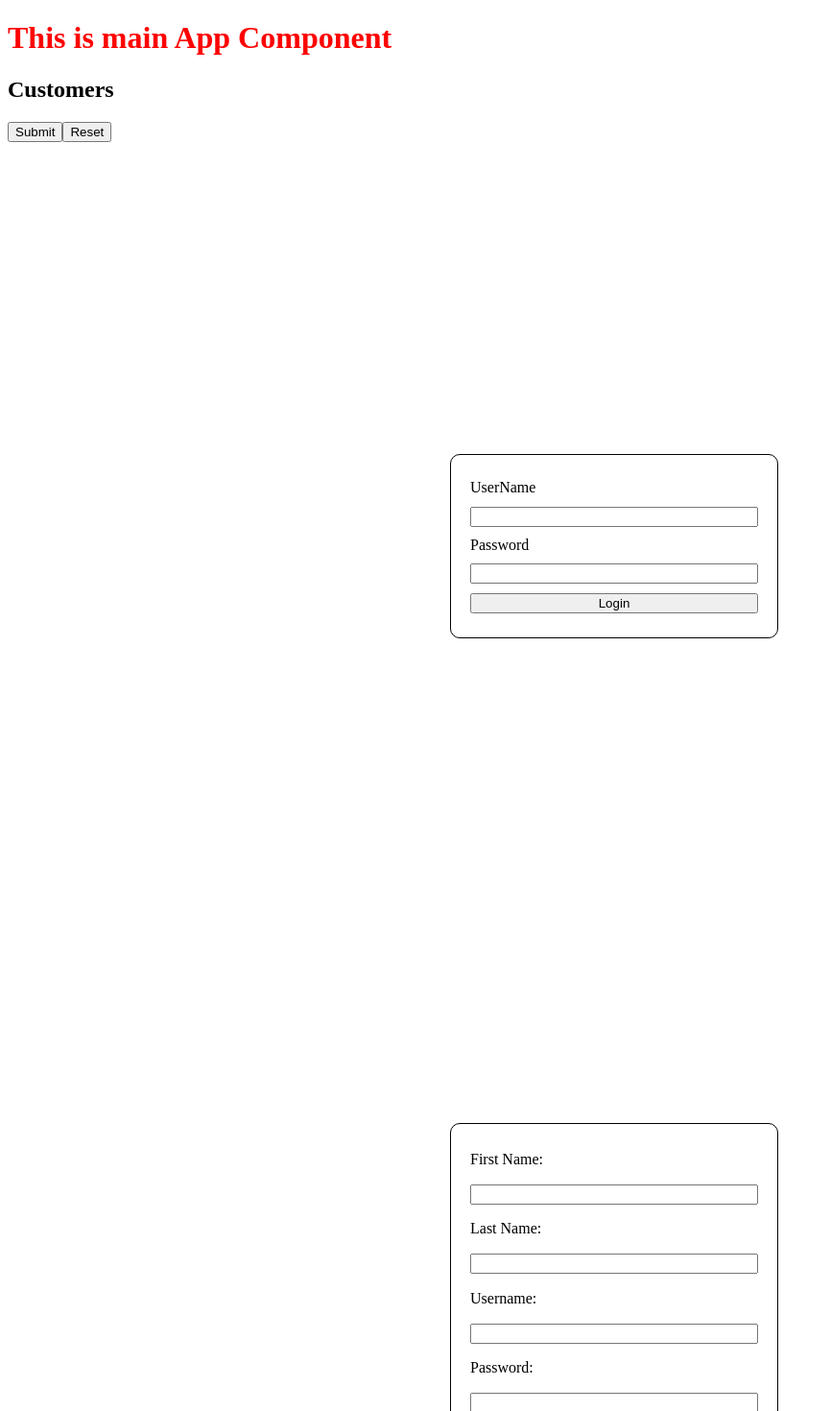
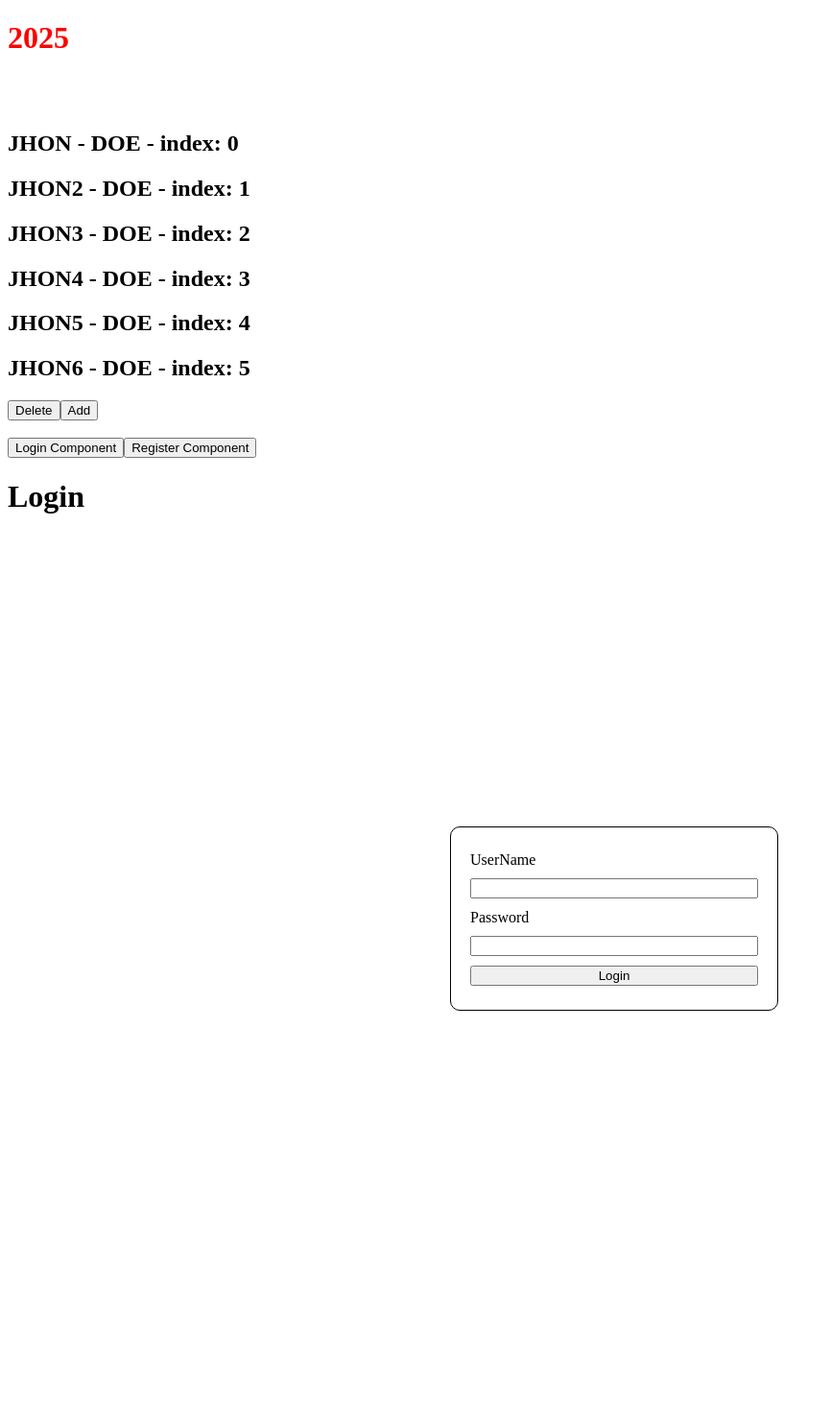
Before and after one commit to kachmazovi/Angular-Customers, an Angular app in the folder customers/: page / in a window 1280 px wide. Shown: the top 1470 px of the page at 96% size, without its empty margins (0-866 px from the left). After the commit the page ends 1365 px from the top, so only its background shows below. Built offline with nearby package versions, Linux system fonts and the light colour scheme.

Commit message:
add users page

```diff
--- a/customers/src/app/app.component.html
+++ b/customers/src/app/app.component.html
@@ -1,9 +1,24 @@
-<h1 class="my-h1">This is main App Component</h1>
+@if (user.profile.settings.startDate; as startDate) {
+<h1>{{ startDate }}</h1>
+}
 
-<h2>{{ title }}</h2>
+<br /><br />
 
-<button (click)="submit()">Submit</button>
-<button (click)="reset()">Reset</button>
+<app-customers />
 
-<app-login [title]="childLoginComp" />
-<app-register [title]="childRegisterComp" />
+<br /><br />
+
+<button (click)="login()">Login Component</button>
+<button (click)="register()">Register Component</button>
+<!-- @if (loginPage) {
+<app-login />
+} @else {
+<app-register />
+} -->
+@switch (loginPage) { @case (true) {
+<app-login />
+
+} @default {
+<app-register />
+
+} }
--- a/customers/src/app/app.component.ts
+++ b/customers/src/app/app.component.ts
@@ -1,10 +1,11 @@
 import { Component } from '@angular/core';
 import { LoginComponent } from './login/login.component';
 import { RegisterComponent } from './register/register.component';
+import { CustomersComponent } from './customers/customers.component';
 
 @Component({
   selector: 'app-root',
-  imports: [LoginComponent, RegisterComponent],
+  imports: [LoginComponent, RegisterComponent, CustomersComponent],
   templateUrl: './app.component.html',
   // template: ` <h1>This is Angular Application</h1> `,
   styleUrls: ['./app.component.scss'],
@@ -15,26 +16,25 @@ import { RegisterComponent } from './register/register.component';
   // `,
 })
 export class AppComponent {
-  public title!: string;
-  public childLoginComp!: string;
-  public childRegisterComp!: string;
+  public loginPage = true;
 
-  private name = 'Jhon';
+  public user = {
+    profile: {
+      settings: {
+        startDate: '2025',
+      },
+    },
+  };
 
   constructor() {
-    this.title = 'Customers';
     console.log('app component initted');
   }
 
-  public submit() {
-    console.log(this.title);
-
-    this.childLoginComp = 'New Login Component';
-    this.childRegisterComp = 'New Register Component';
+  public login() {
+    this.loginPage = true;
   }
 
-  public reset() {
-    this.childLoginComp = '';
-    this.childRegisterComp = '';
+  public register() {
+    this.loginPage = false;
   }
 }
--- /dev/null
+++ b/customers/src/app/customers/customer.pipe.ts
@@ -0,0 +1,17 @@
+import { Pipe, PipeTransform } from '@angular/core';
+import { ICustomers } from './customers.interface';
+
+@Pipe({
+  name: 'customer',
+})
+export class CustomerPipe implements PipeTransform {
+  transform(users: ICustomers[]): ICustomers[] {
+    const newUsers = users.map((user) => ({
+      id: user.id,
+      name: user.name.toUpperCase(),
+      surName: user.surName.toUpperCase(),
+    }));
+
+    return newUsers;
+  }
+}
--- /dev/null
+++ b/customers/src/app/customers/customers.component.html
@@ -0,0 +1,11 @@
+@for (user of users | customer; track user.id; let index = $index) {
+<h2>
+  {{ user.name }} - {{ user.surName }} - index:
+  {{ index }}
+</h2>
+} @empty {
+<h2>there are not users</h2>
+}
+
+<button (click)="deleteUser()">Delete</button>
+<button (click)="addUser()">Add</button>
--- /dev/null
+++ b/customers/src/app/customers/customers.component.ts
@@ -0,0 +1,56 @@
+import { Component } from '@angular/core';
+import { ICustomers } from './customers.interface';
+import { CustomerPipe } from './customer.pipe';
+
+@Component({
+  selector: 'app-customers',
+  imports: [CustomerPipe],
+  templateUrl: './customers.component.html',
+  styleUrl: './customers.component.scss',
+})
+export class CustomersComponent {
+  public users: ICustomers[] = [
+    {
+      id: 1,
+      name: 'Jhon',
+      surName: 'Doe',
+    },
+    {
+      id: 2,
+      name: 'Jhon2',
+      surName: 'Doe',
+    },
+    {
+      id: 3,
+      name: 'Jhon3',
+      surName: 'Doe',
+    },
+    {
+      id: 4,
+      name: 'Jhon4',
+      surName: 'Doe',
+    },
+    {
+      id: 5,
+      name: 'Jhon5',
+      surName: 'Doe',
+    },
+    {
+      id: 6,
+      name: 'Jhon6',
+      surName: 'Doe',
+    },
+  ];
+
+  public deleteUser() {
+    this.users.pop();
+  }
+
+  public addUser() {
+    this.users.push({
+      id: 1,
+      name: 'Jhon',
+      surName: 'Doe',
+    });
+  }
+}
--- /dev/null
+++ b/customers/src/app/customers/customers.interface.ts
@@ -0,0 +1,5 @@
+export interface ICustomers {
+  id: number;
+  name: string;
+  surName: string;
+}
--- a/customers/src/app/login/login.component.html
+++ b/customers/src/app/login/login.component.html
@@ -2,9 +2,19 @@
 <div class="wrapper">
   <form>
     <label for="username">UserName</label>
-    <input type="text" id="username" />
+    <input
+      type="text"
+      id="username"
+      [(ngModel)]="firstName"
+      [ngModelOptions]="{ standalone: true }"
+    />
     <label for="password">Password</label>
-    <input type="password" id="password" />
+    <input
+      type="password"
+      id="password"
+      [(ngModel)]="password"
+      [ngModelOptions]="{ standalone: true }"
+    />
     <button>Login</button>
   </form>
 </div>
--- a/customers/src/app/login/login.component.ts
+++ b/customers/src/app/login/login.component.ts
@@ -1,17 +1,20 @@
-import { Component, Input } from '@angular/core';
+import { Component, EventEmitter, Input, Output } from '@angular/core';
 import { LoginRegister } from '../login-register-form/login-register.abstract-class';
+import { FormsModule } from '@angular/forms';
 
 @Component({
   selector: 'app-login',
-  imports: [],
+  imports: [FormsModule],
   templateUrl: './login.component.html',
   styleUrl: './login.component.scss',
 })
 export class LoginComponent extends LoginRegister {
-  @Input() title: string = 'Login Component';
+  public title = 'Login';
+
+  public firstName!: string;
+  public password!: string;
 
   constructor() {
     super();
-    console.log('login component');
   }
 }
--- a/customers/src/app/register/register.component.ts
+++ b/customers/src/app/register/register.component.ts
@@ -1,4 +1,4 @@
-import { Component, Input } from '@angular/core';
+import { Component } from '@angular/core';
 import { LoginRegister } from '../login-register-form/login-register.abstract-class';
 
 @Component({
@@ -8,10 +8,9 @@ import { LoginRegister } from '../login-register-form/login-register.abstract-cl
   styleUrl: './register.component.scss',
 })
 export class RegisterComponent extends LoginRegister {
-  @Input() title: string = 'Register Component';
+  public title: string = 'Register Component';
 
   constructor() {
     super();
-    console.log('register component');
   }
 }
```
Also changed, not shown: customers/src/app/customers/customers.component.scss (added), 2 other files (tests, documents, lock files or other folders).
